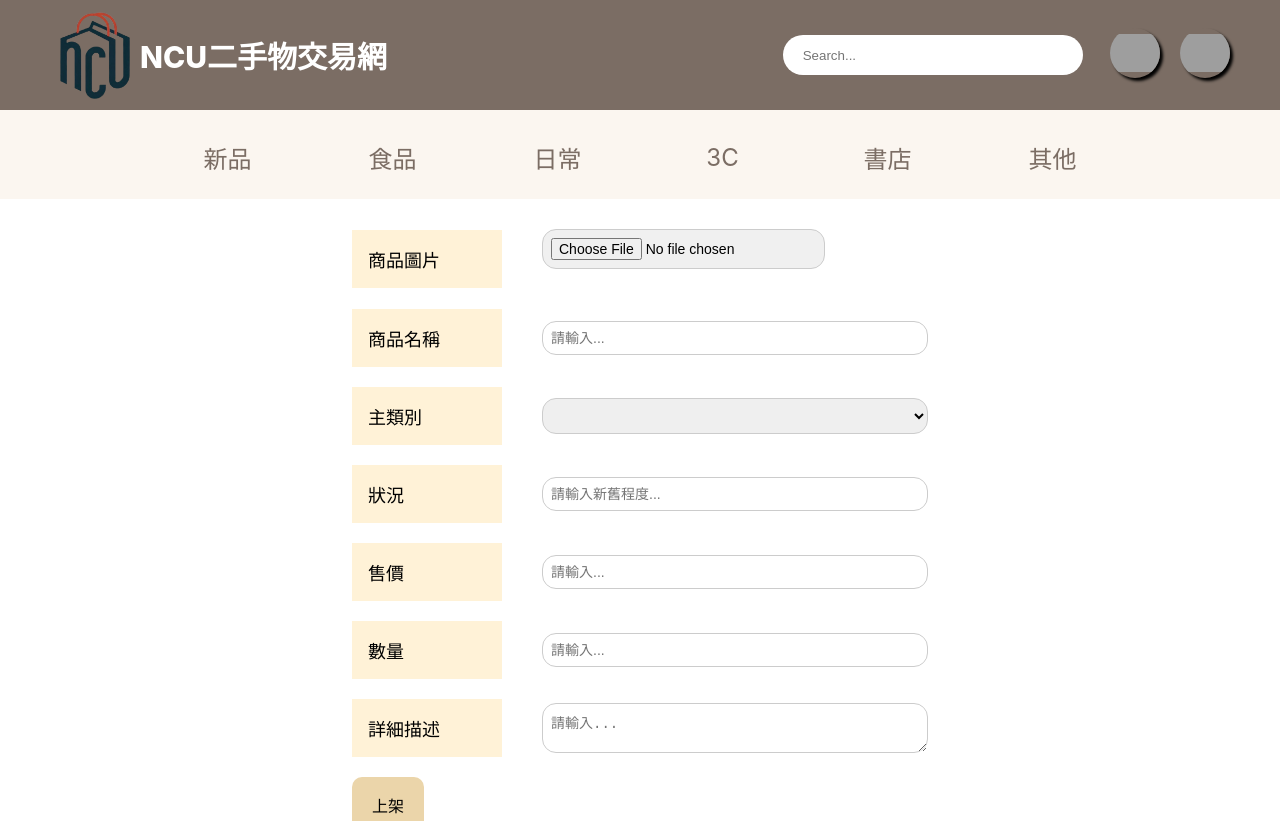
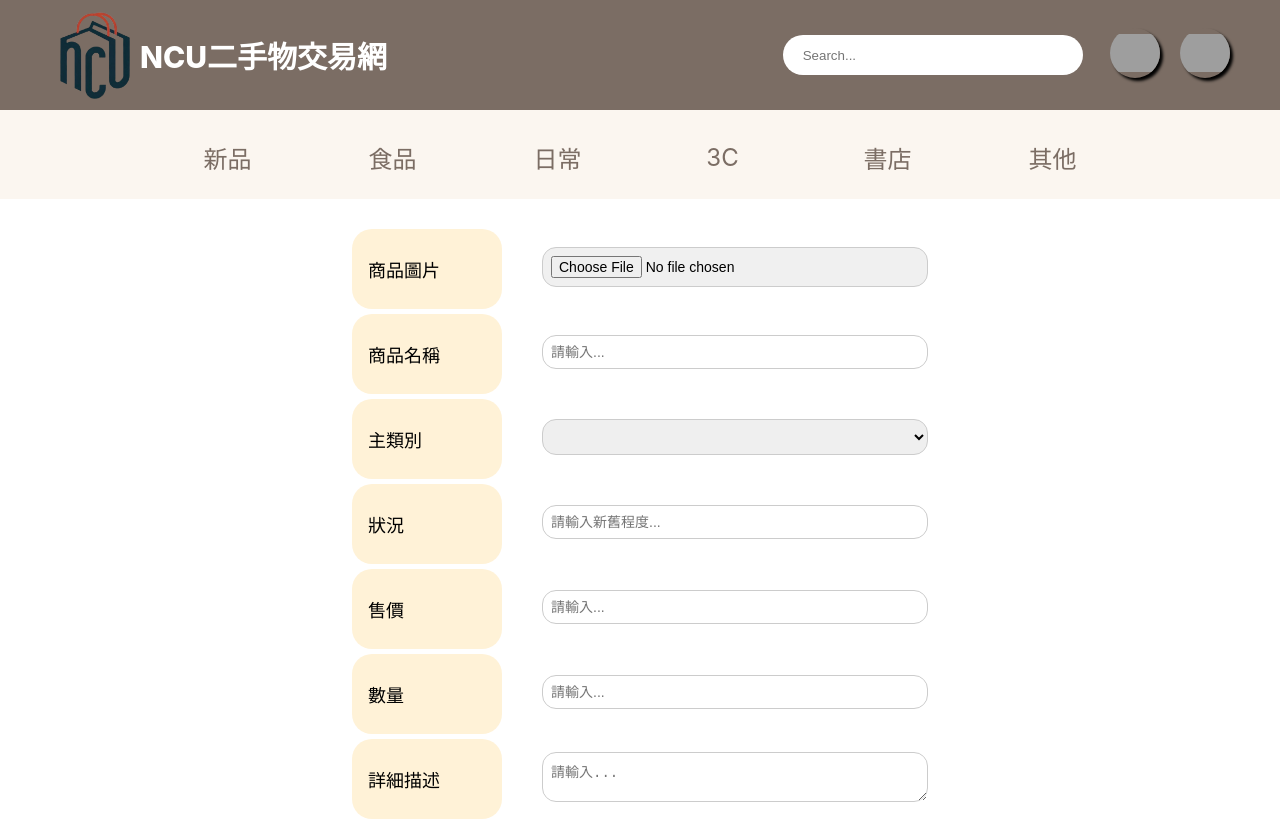
Before and after one commit to ryan8967/mid-term-project, a Vue app: page /newproduct in a window 1280 px wide. Shown: the top 821 px of the page. Built offline with nearby package versions, Linux system fonts and the light colour scheme; grey boxes are pictures that could not be loaded.

Commit message:
Adjust style of newProduct.

```diff
--- a/src/components/pages/ProductPages/newProduct.vue
+++ b/src/components/pages/ProductPages/newProduct.vue
@@ -3,7 +3,6 @@
     <div class="form-group">
       <label>商品圖片</label>
       <!-- <button class="upload-button">新增圖片</button> -->
-      <div class="form-group">
         <input
           type="file"
           id="imageUpload"
@@ -12,7 +11,6 @@
           @change="handleFileUpload"
           required
         />
-      </div>
     </div>
     <div class="form-group">
       <label>商品名稱</label>
@@ -101,16 +99,7 @@ export default {
       name: "",
       mainCategory: "",
       subCategories: {
-        食品: [
-          "泡麵",
-          "零食",
-          "生鮮",
-          "熟食",
-          "飲品",
-          "冷凍食品",
-          "罐頭/醬料",
-          "其他食品",
-        ],
+        食品: ["泡麵", "零食", "生鮮", "熟食", "飲品", "冷凍食品", "罐頭/醬料", "其他食品",],
         日常: ["家電", "服飾", "衛生", "裝飾", "其他日常"],
         "3C": ["行動裝置", "電腦", "周邊", "相機", "其他3C"],
         書店: ["教科書", "小說", "知識/理財", "文具"],
@@ -148,8 +137,11 @@ export default {
       formData.append("remarks", this.remarks);
       formData.append("sold_status", this.soldStatus);
 
-      axios
-        .post("/products", formData)
+      axios.post('/products', formData, {
+        headers: {
+            'Content-Type': 'multipart/form-data'
+        }
+    })
         .then((response) => {
           console.log("Product created:", response.data);
           alert("商品成功上架!");
@@ -176,16 +168,21 @@ export default {
   display: flex;
   flex-direction: row;
   align-items: center;
-  margin-bottom: 20px; /* Adds gap between form groups */
+  /* margin-bottom: 20px; Adds gap between form groups */
   gap: 40px; /* Adds gap between label and input within each form group */
 }
 
 .form-group label {
   width: 150px;
+  height: 80px;
   padding: 16px;
   font-size: 18px;
   font-weight: 500;
+  justify-content: center;
+  align-content: center;
+  margin-bottom: 5px;
   background-color: #fff2d7;
+  border-radius: 20px;
 }
 
 .form-group input,
@@ -196,6 +193,7 @@ export default {
   font-size: 14px;
   border: 1px solid #ccc;
   border-radius: 14px;
+  margin-bottom: 10px;
 }
 
 .upload-button {
@@ -223,6 +221,7 @@ input::-webkit-inner-spin-button {
   border-radius: 10px;
   cursor: pointer;
   font-size: 16px;
+  margin: 20px 0;
 }
 
 .submit-button:hover {
```
